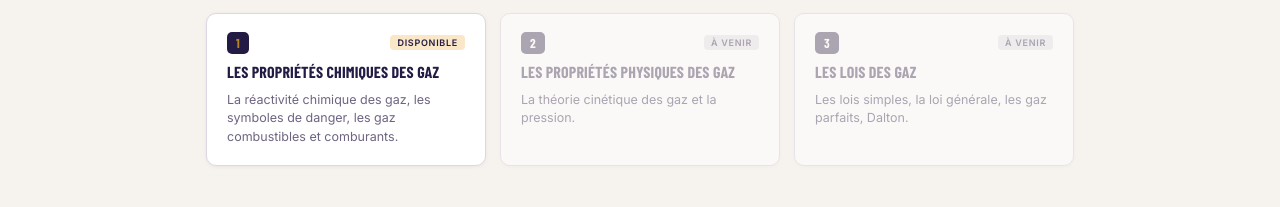
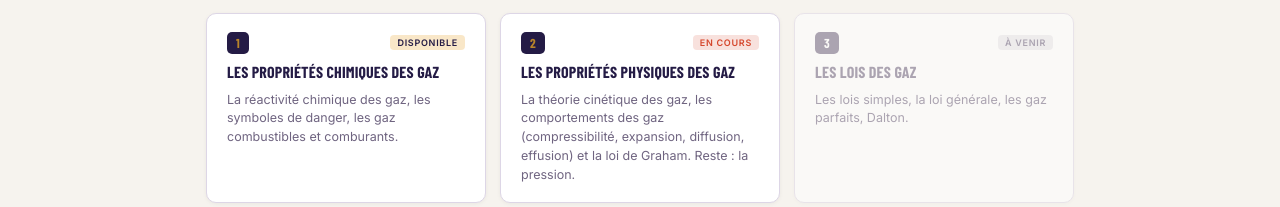
Before and after one commit to cours-de-science/chimie_5, a plain HTML site: page index.html in a window 1280 px wide. Shown: the part 527-734 px from the top of the page. Drawn offline with nearby package versions, Linux system fonts and the light colour scheme; a web font is replaced by a local one.

Commit message:
Change chapter 2 status to 'In Progress' and update desc
Updated chapter card status and descriptions.

```diff
--- a/index.html
+++ b/index.html
@@ -114,14 +114,15 @@
         <span class="chap-arrow">→</span>
       </a>
 
-      <div class="chap-card soon">
+      <a class="chap-card" href="chapitre2.html">
         <div class="chap-top">
           <span class="chap-num">2</span>
-          <span class="status-badge soon-badge">À venir</span>
+          <span class="status-badge wip">En cours</span>
         </div>
         <div class="chap-title">Les propriétés physiques des gaz</div>
-        <div class="chap-desc">La théorie cinétique des gaz et la pression.</div>
-      </div>
+        <div class="chap-desc">La théorie cinétique des gaz, les comportements des gaz (compressibilité, expansion, diffusion, effusion) et la loi de Graham. Reste : la pression.</div>
+        <span class="chap-arrow">→</span>
+      </a>
 
       <div class="chap-card soon">
         <div class="chap-top">
```
